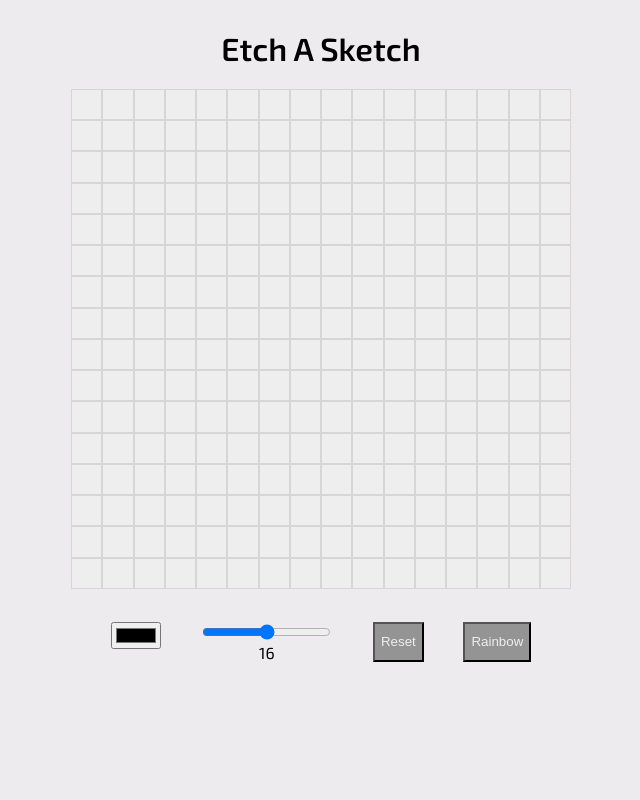
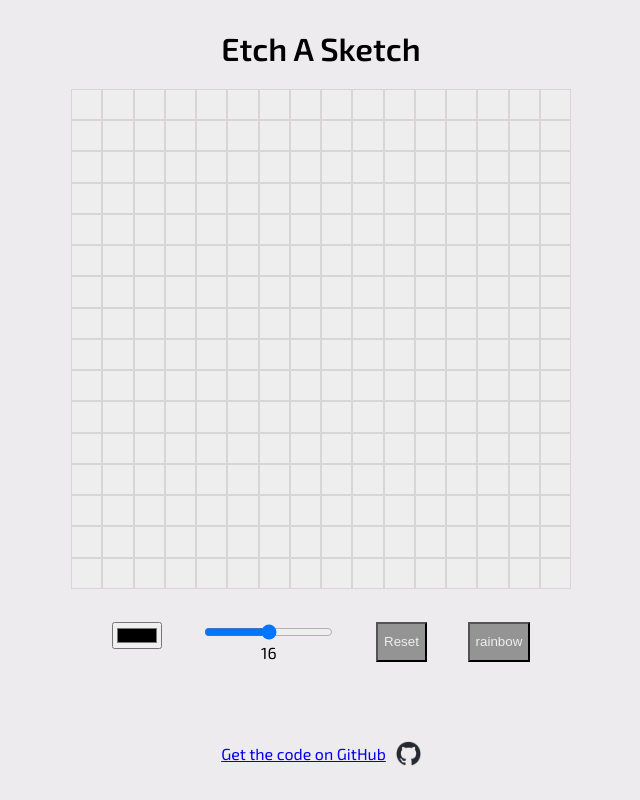
Before and after one commit to rayzilli/etch-a-sketch, a plain HTML site: page index.html in a window 1280 px wide. Shown: the whole page, without its empty margins (319-959 px from the left). Drawn offline with Linux system fonts and the light colour scheme.

Commit message:
added footer with link to github

```diff
--- a/index.html
+++ b/index.html
@@ -24,8 +24,15 @@
         <div id="amount"></div>
          </div>
          <button id="reset">Reset</button>
-        <button id="rainbow">Rainbow</button>
+        <button id="rainbow">rainbow</button>
 
+    </div>
+
+    <div id="footer">
+        <a id="gitLink" href="https://github.com/rayzilli/etch-a-sketch">
+        <p>Get the code on GitHub</p>
+        <img src="images/github-mark.png" alt="GitHub logo" width="25" height="25">
+    </a>
     </div>
 
 
--- a/style.css
+++ b/style.css
@@ -48,3 +48,11 @@ button{
     background-color: #949494;
     color: #eee
 }
+
+#gitLink{
+    margin-top: 66px;
+    display: flex;
+    gap: 10px;
+    align-content: center;
+    align-items: center;
+}
```
Also changed, not shown: images/github-mark.png (added).
